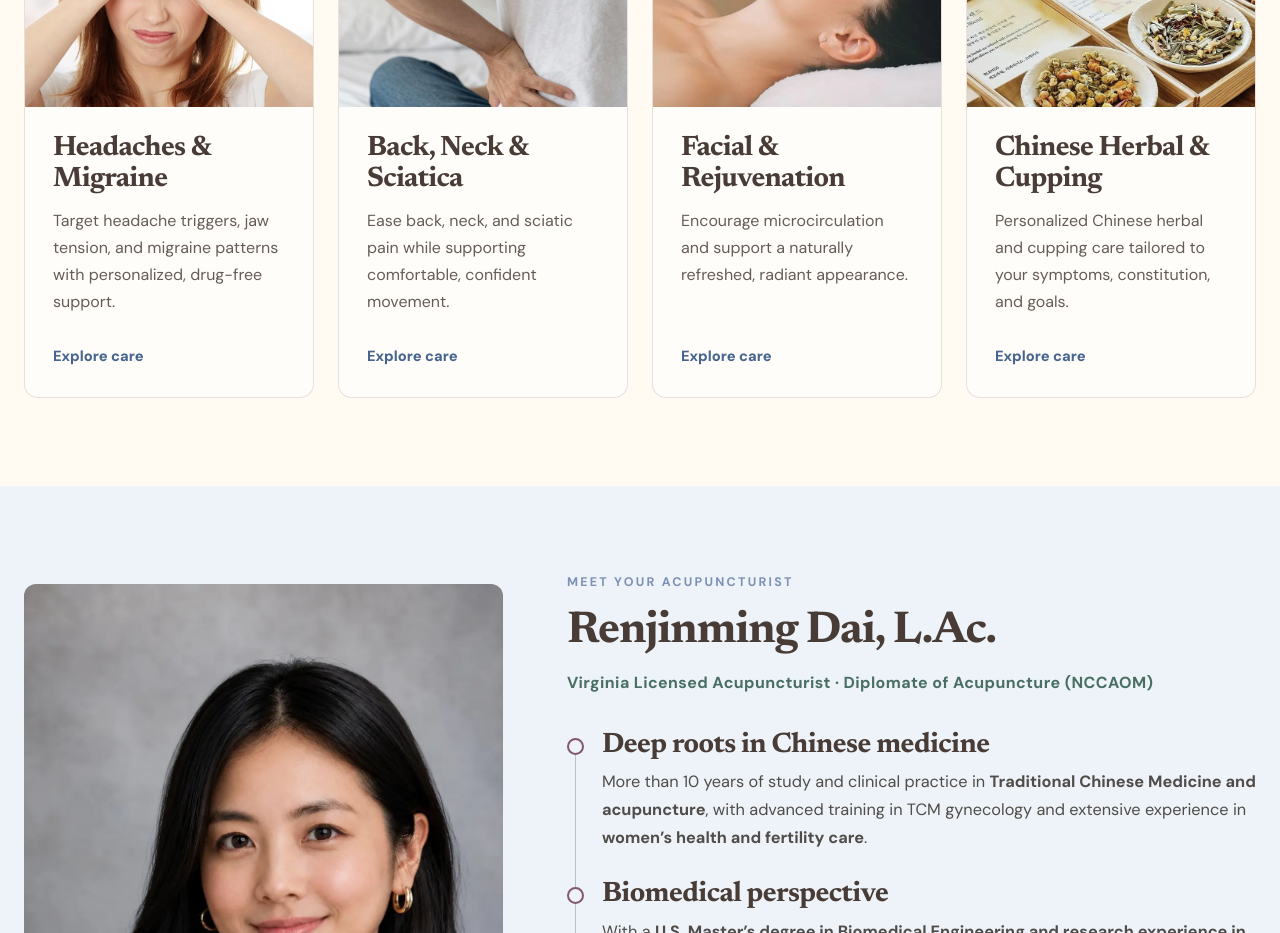
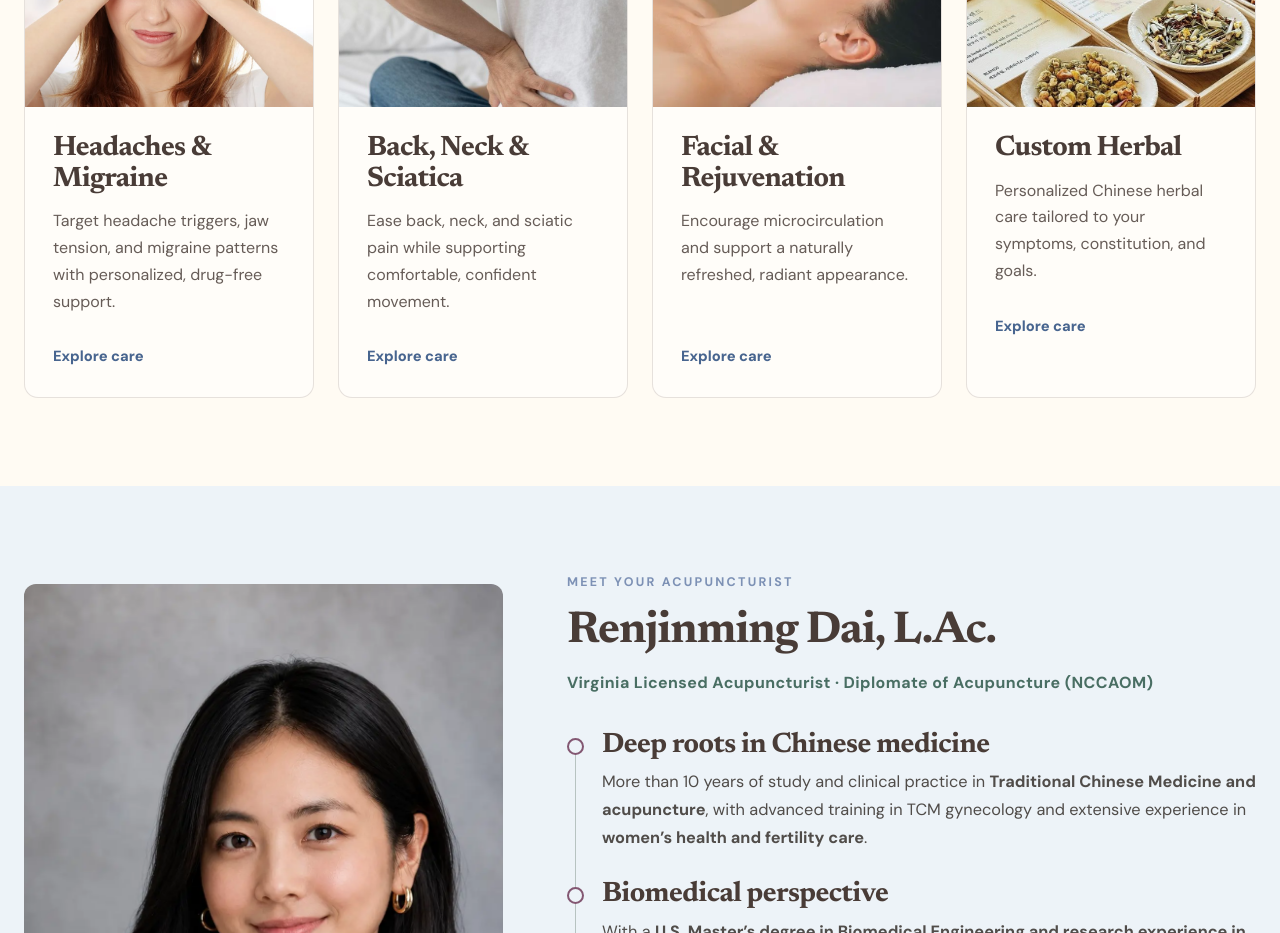
Before and after one commit to ryantao1114/springwell-website, a Next.js app: page / in a window 1280 px wide. Shown: the part 1740-2673 px from the top of the page. Built offline with nearby package versions, Linux system fonts and the light colour scheme; no server answers.

Commit message:
Focus herbal specialty card

```diff
--- a/app/page.tsx
+++ b/app/page.tsx
@@ -22,7 +22,7 @@ const specialties = [
   { title: "Headaches & Migraine", text: "Target headache triggers, jaw tension, and migraine patterns with personalized, drug-free support.", href: "/care/pain-management", image: "/images/home-headaches-migraine-user.jpg", alt: "A woman holding her head during a severe headache or migraine" },
   { title: "Back, Neck & Sciatica", text: "Ease back, neck, and sciatic pain while supporting comfortable, confident movement.", href: "/care/pain-management", image: "/images/home-back-neck-sciatica-user.jpg", imagePosition: "center 46%", alt: "A person experiencing neck and lower-back pain" },
   { title: "Facial & Rejuvenation", text: "Encourage microcirculation and support a naturally refreshed, radiant appearance.", href: "/services/acupuncture", image: "/images/about-facial-acupuncture.webp", alt: "A calm facial acupuncture and rejuvenation treatment" },
-  { title: "Chinese Herbal & Cupping", text: "Personalized Chinese herbal and cupping care tailored to your symptoms, constitution, and goals.", href: "/services", image: "/images/home-herbal-cupping-user.jpg", imagePosition: "center 48%", alt: "A selection of traditional herbal tea blends arranged in small bowls" },
+  { title: "Custom Herbal", text: "Personalized Chinese herbal care tailored to your symptoms, constitution, and goals.", href: "/services/herbal-medicine", image: "/images/home-herbal-cupping-user.jpg", imagePosition: "center 48%", alt: "A selection of traditional herbal tea blends arranged in small bowls" },
 ];
 
 const benefits = [
```
